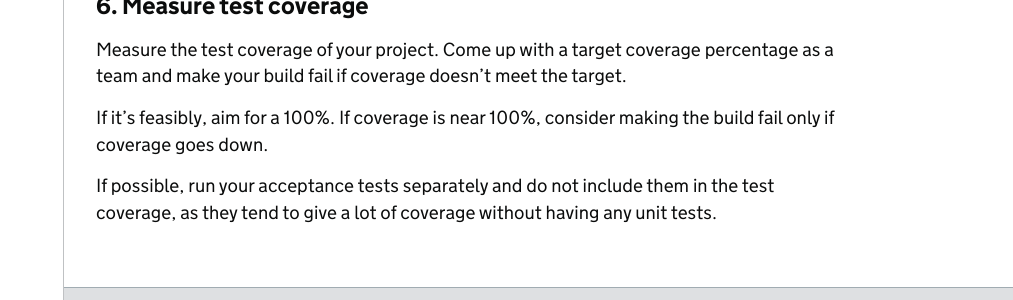
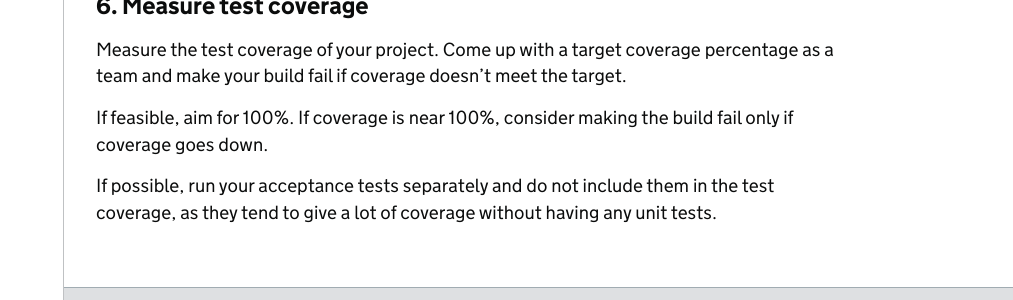
Before and after one commit to DFE-Digital/technical-guidance, a Jekyll site: the page built from principles/coding-principles.md, in a window 1280 px wide. Shown: the part 3535-3835 px from the top of the page, without its empty margins (267-1280 px from the left). Built offline with Jekyll 4.4.1, drawn with Linux system fonts in a browser that asks for light colours; our own code applies the rules of GitHub Pages for plain Markdown files.

Commit message:
Fix typo and slightly reword coverage sentence

```diff
--- a/principles/coding-principles.md
+++ b/principles/coding-principles.md
@@ -116,7 +116,7 @@ Measure the test coverage of your project. Come up with a target coverage
 percentage as a team and make your build fail if coverage doesn't meet the
 target.
 
-If it's feasibly, aim for a 100%. If coverage is near 100%, consider making the
+If feasible, aim for 100%. If coverage is near 100%, consider making the
 build fail only if coverage goes down.
 
 If possible, run your acceptance tests separately and do not include them in
```
